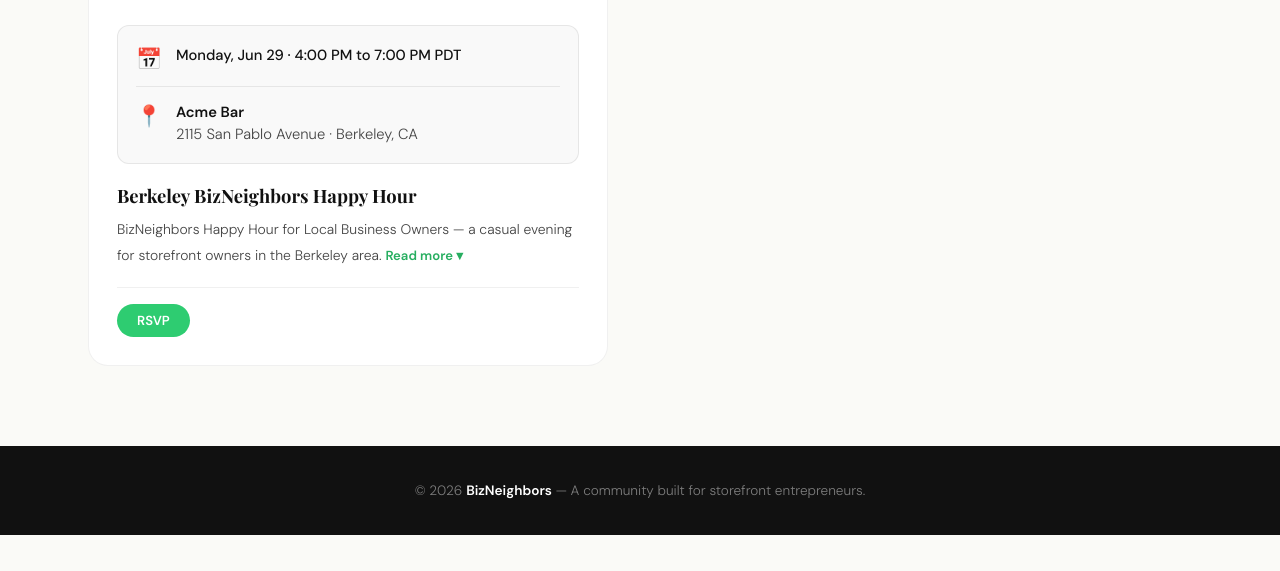
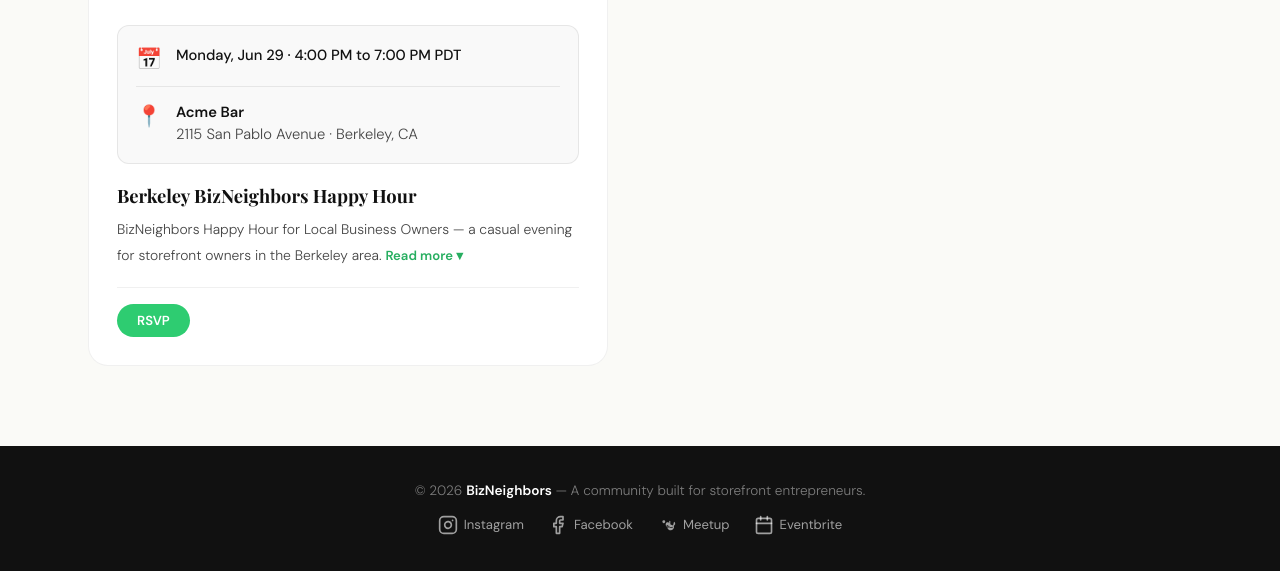
Before and after one commit to epimenova/BizNeighbors.com, a plain HTML site: page events.html in a window 1280 px wide. Shown: the part 1044-1615 px from the top of the page. Before the commit the page ends 1579 px from the top, so only its background shows below. Drawn offline with nearby package versions, Linux system fonts and the light colour scheme.

Commit message:
Update events.html : adding socials

```diff
--- a/events.html
+++ b/events.html
@@ -463,6 +463,27 @@
     .section-header { flex-direction: column; align-items: flex-start; gap: 8px; }
     .past-item { flex-wrap: wrap; }
   }
+
+  .footer-socials {
+    display: flex;
+    justify-content: center;
+    gap: 24px;
+    margin-top: 16px;
+    flex-wrap: wrap;
+  }
+  .footer-socials a {
+    display: flex;
+    align-items: center;
+    gap: 6px;
+    color: rgba(255,255,255,0.6);
+    text-decoration: none;
+    font-size: 0.82rem;
+    font-weight: 400;
+    transition: color 0.2s;
+  }
+  .footer-socials a:hover { color: var(--green, #2ECC71); }
+  .footer-socials svg { flex-shrink: 0; }
+
 </style>
 </head>
 <body>
@@ -547,6 +568,24 @@
 <!-- FOOTER -->
 <footer>
   <p>© 2026 <strong>BizNeighbors</strong> — A community built for storefront entrepreneurs.</p>
+  <div class="footer-socials">
+    <a href="https://www.instagram.com/bizneighbors/" target="_blank" title="Instagram">
+      <svg xmlns="http://www.w3.org/2000/svg" width="20" height="20" viewBox="0 0 24 24" fill="none" stroke="currentColor" stroke-width="2" stroke-linecap="round" stroke-linejoin="round"><rect x="2" y="2" width="20" height="20" rx="5" ry="5"/><path d="M16 11.37A4 4 0 1 1 12.63 8 4 4 0 0 1 16 11.37z"/><line x1="17.5" y1="6.5" x2="17.51" y2="6.5"/></svg>
+      Instagram
+    </a>
+    <a href="https://www.facebook.com/profile.php?id=61575589964044" target="_blank" title="Facebook">
+      <svg xmlns="http://www.w3.org/2000/svg" width="20" height="20" viewBox="0 0 24 24" fill="none" stroke="currentColor" stroke-width="2" stroke-linecap="round" stroke-linejoin="round"><path d="M18 2h-3a5 5 0 0 0-5 5v3H7v4h3v8h4v-8h3l1-4h-4V7a1 1 0 0 1 1-1h3z"/></svg>
+      Facebook
+    </a>
+    <a href="https://www.meetup.com/bay-area-bizneighbors/" target="_blank" title="Meetup">
+      <svg xmlns="http://www.w3.org/2000/svg" width="20" height="20" viewBox="0 0 24 24" fill="currentColor"><path d="M19.24 12.59c-.96-.42-1.92-.87-2.9-1.27-.28-.11-.35-.26-.35-.55.01-1.06.01-2.12 0-3.18 0-.5-.27-.77-.67-.76-.38.01-.63.29-.63.75v1.58c0 .13-.01.26-.02.45-.25-.2-.46-.37-.68-.52-.62-.43-1.3-.52-2.01-.3-.69.21-1.14.68-1.39 1.36-.28.77-.27 1.55.03 2.32.16.41.4.77.74 1.04.59.46 1.25.57 1.96.38.36-.1.68-.29.97-.52.04.05.07.09.1.12.75.92 1.74 1.3 2.9 1.17.63-.07 1.2-.3 1.7-.69.06-.05.14-.08.21-.07.08.01.13.09.12.17-.08.64-.44 1.1-1.01 1.37-.41.19-.84.27-1.29.27-.93 0-1.71-.33-2.36-.96-.06-.06-.11-.07-.19-.04-.59.21-1.19.41-1.79.6-.12.04-.15.09-.12.21.25.91.77 1.62 1.56 2.1.78.48 1.63.66 2.54.59.96-.08 1.82-.43 2.54-1.08.72-.65 1.13-1.47 1.22-2.42.04-.45-.02-.89-.18-1.31-.09-.24-.05-.41.14-.57.35-.3.67-.63.95-1 .47-.61.63-1.3.46-2.06-.17-.76-.63-1.3-1.37-1.58zm-5.84 1.89c-.27.24-.58.36-.94.35-.36-.01-.65-.16-.88-.42-.43-.5-.43-1.31 0-1.81.23-.26.52-.4.88-.41.36-.01.67.11.94.35.52.46.52 1.48 0 1.94zM8.89 9.86c-.33.06-.67.05-1-.02-.7-.14-1.21-.63-1.37-1.33-.07-.29-.07-.59-.01-.88.14-.67.63-1.13 1.31-1.24.29-.05.59-.04.88.04.58.17.97.57 1.11 1.16.06.27.06.55 0 .82-.17.75-.64 1.23-1.38 1.4-.18.04-.37.06-.54.05z"/></svg>
+      Meetup
+    </a>
+    <a href="https://www.eventbrite.com/o/121451066733" target="_blank" title="Eventbrite">
+      <svg xmlns="http://www.w3.org/2000/svg" width="20" height="20" viewBox="0 0 24 24" fill="none" stroke="currentColor" stroke-width="2" stroke-linecap="round" stroke-linejoin="round"><rect x="3" y="4" width="18" height="18" rx="2" ry="2"/><line x1="16" y1="2" x2="16" y2="6"/><line x1="8" y1="2" x2="8" y2="6"/><line x1="3" y1="10" x2="21" y2="10"/></svg>
+      Eventbrite
+    </a>
+  </div>
 </footer>
 
 <script>
```
